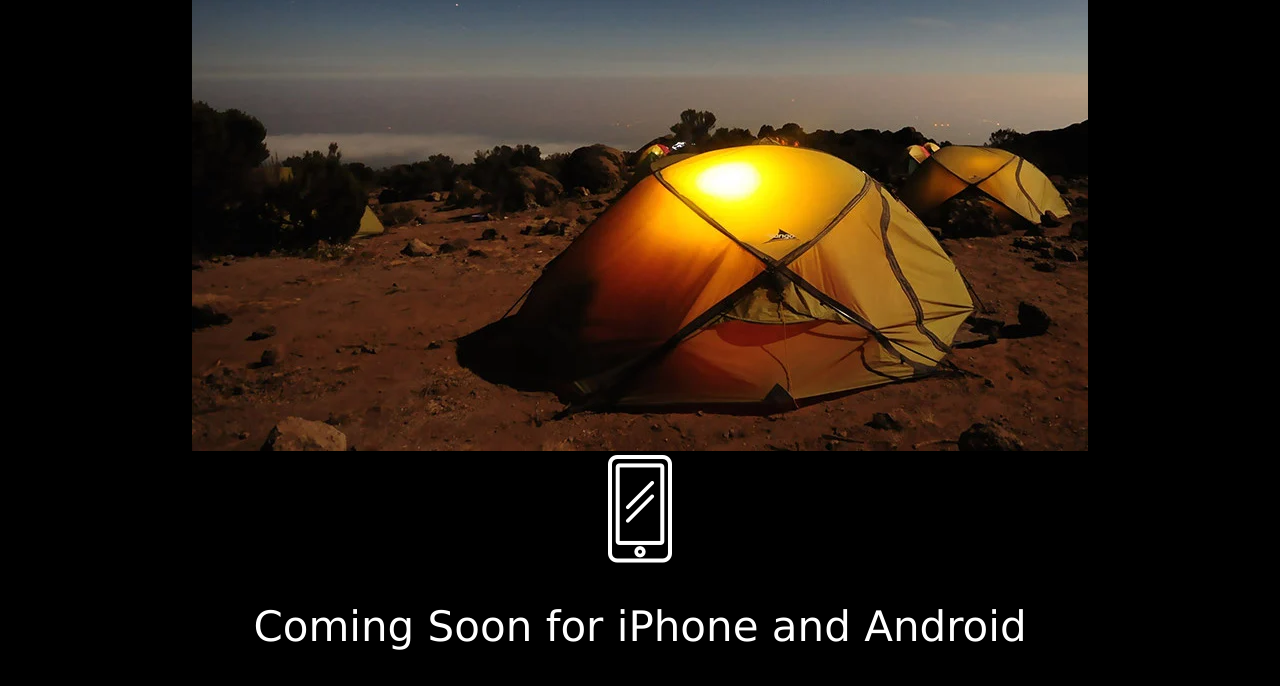
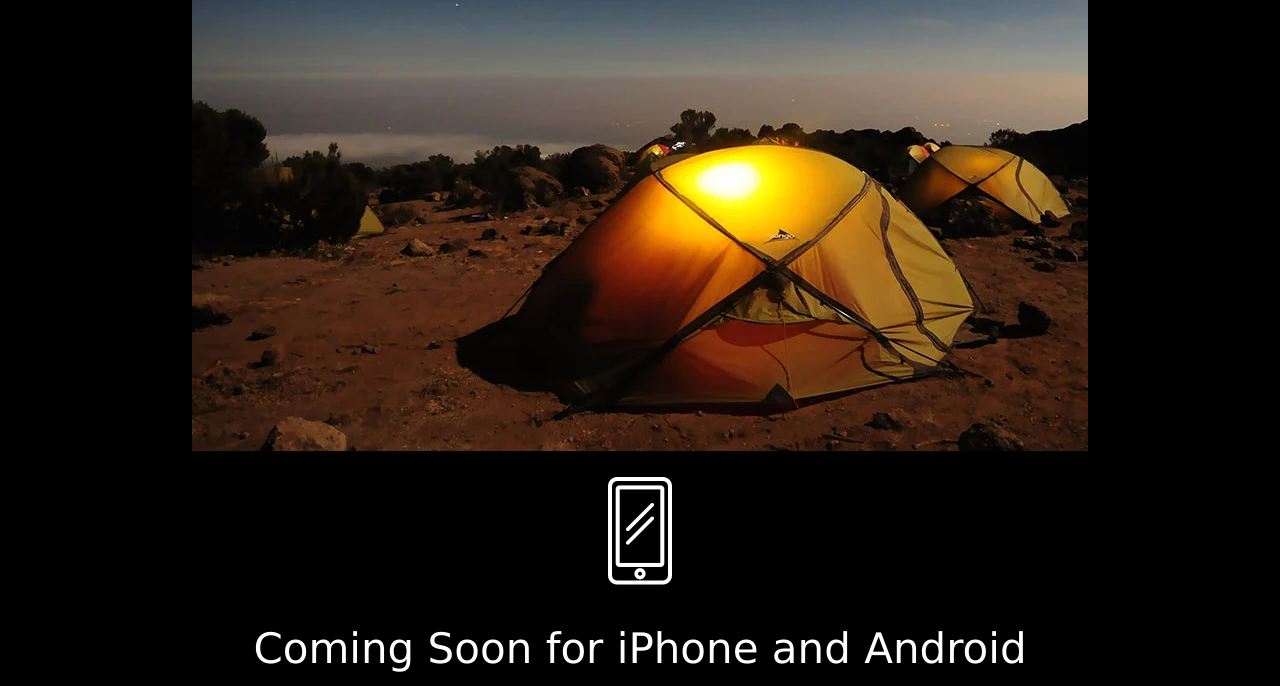
Before and after one commit to samanthatarrice/excursion, a plain HTML site: page index.html in a window 1280 px wide. Shown: the part 564-1250 px from the top of the page. Drawn offline with Linux system fonts and the light colour scheme; files that its build step writes are made by us from their sources; files whose address does not match are found by name.

Commit message:
final commit

```diff
--- a/index.html
+++ b/index.html
@@ -17,7 +17,7 @@
   <h2>Your personal travel guide</h2>
   <p>Excursion remembers places you like, and recommends new points of interest around you.</p>
   <div><img src="/Users/sam/Documents/Codecademy/excursion/resources/images/camp.webp" alt="Tents with lights at campsite."></div>
-  <div><img src="/Users/sam/Documents/Codecademy/excursion/resources/images/phone.webp" alt="cell phone icon"></div>
+  <div><img class="cell-icon" src="/Users/sam/Documents/Codecademy/excursion/resources/images/phone.webp" alt="cell phone icon"></div>
   <h2>Coming Soon for iPhone and Android</h2>
   <p><a href="#">Download Excursion (Coming soon!)</a></p>
   <p class="footer">&copy Excursion</p>
--- a/resources/css/style.css
+++ b/resources/css/style.css
@@ -25,6 +25,10 @@ p {
   color: gray;
 }
 
+.cell-icon {
+  padding-top: 1.4rem;
+}
+
 .footer {
   text-align: right;
   color: gray;
```
